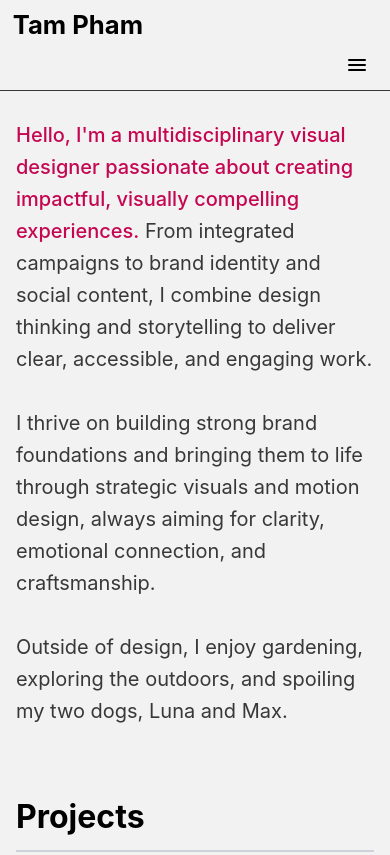
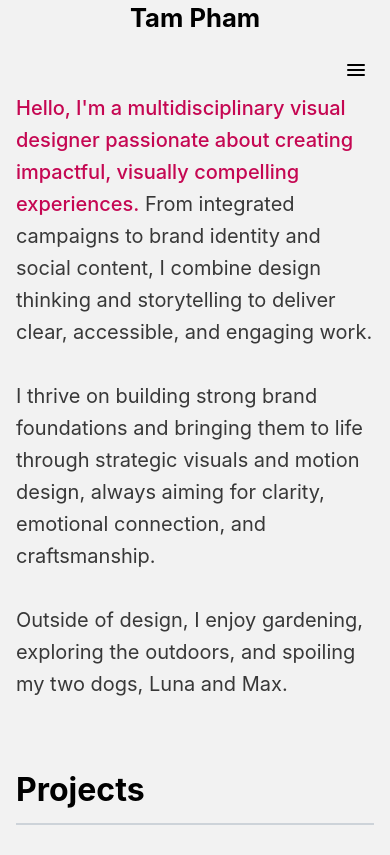
Before and after one commit to tampham98/website, a plain HTML site: page index.html in a window 390 px wide. Shown: the top 855 px of the page. Drawn offline with Linux system fonts and the light colour scheme.

Commit message:
adjust alignment

```diff
--- a/css/style.css
+++ b/css/style.css
@@ -312,8 +312,7 @@ main {
    Mobile (<=768px)
 ========================= */
 @media (max-width: 768px) {
-  :root { --mobile-header-h: 88px; }      /* adjust to your header height */
-  .section { scroll-margin-top: var(--mobile-header-h); }
+  :root { --mobile-header-h: 60px; }      /* adjust to your header height */
 
   /* Layout stacks */
   .page-layout { flex-direction: column; gap: .75rem; }
@@ -325,20 +324,21 @@ main {
     z-index: 1000;
     width: 100%;
     height: auto;
-    padding: .4rem .8rem; /* ↓ shorter bar */
+    padding: 0rem .9rem; /* ↓ shorter bar */
+    min-height:var(--mobile-header-h)
     border-bottom: 1px solid #383838;
     background: #F2F2F2;
-    flex: 0 0 auto;
-  }
+    display: flex;
+    align-items: center;
+    }
 
   /* Put logo + hamburger on one row */
   .sidebar-inner {
-    position: static;                     /* disable inner sticky on mobile */
-    display: flex;                        /* row */
-    align-items: haseline;
+    display: flex;
+    align-items: center;
     justify-content: space-between;
-    gap: .5rem;
     width: 100%;
+    height: var(--mobile-header-h);
   }
 
   .logo {
@@ -346,7 +346,7 @@ main {
     font-size: 1.6rem;
     font-weight: 700;
     line-height: 1;
-    transform: translateY(2px);
+    transform: translateY(1px);
   }
 
   /* Hamburger: visible & right-aligned */
@@ -359,13 +359,17 @@ main {
     margin-left: auto;
     flex-shrink: 0;
     background: none;
-    border: none;
-    padding: .25rem;
+    border: 0;
+    padding: 0;
     cursor: pointer;
     z-index: 1002;
-    transform: translateY(1px);
   }
-  .menu-toggle svg { width: 24px; height: 24px; }
+  .menu-toggle svg {
+  width: 24px;
+  height: 24px;
+  display: block;                 /* removes inline descender gap */
+  transform: translateY(-1px);    /* ↓ lowers icon’s visual center slightly */
+}
   .menu-toggle svg rect { fill: #000; }
 
   /* Dropdown nav (hidden until toggled) */
```
